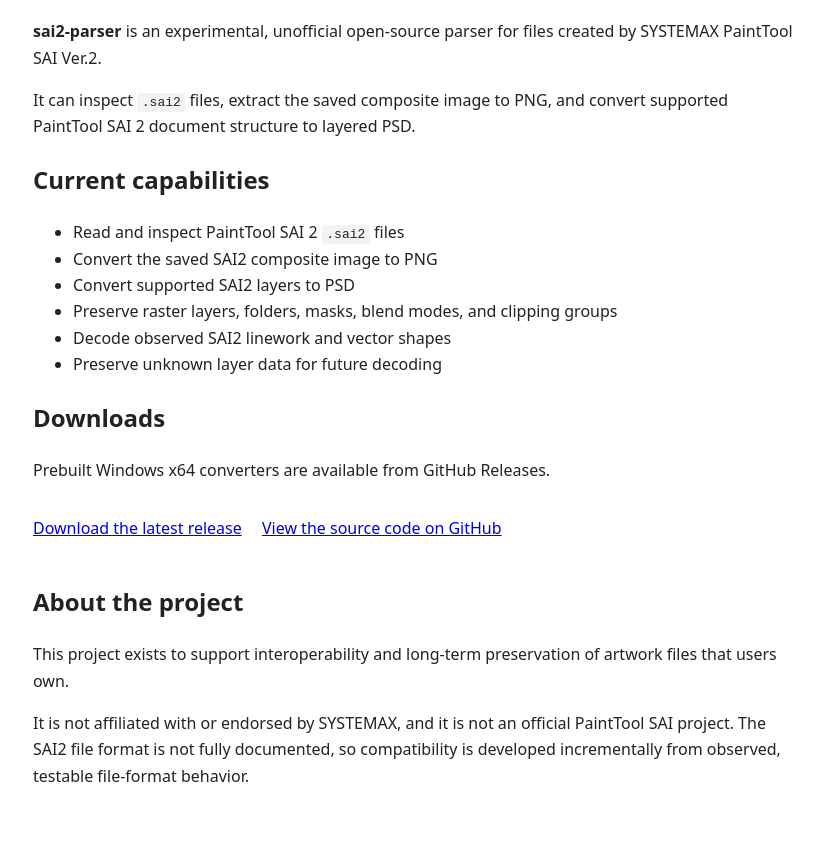
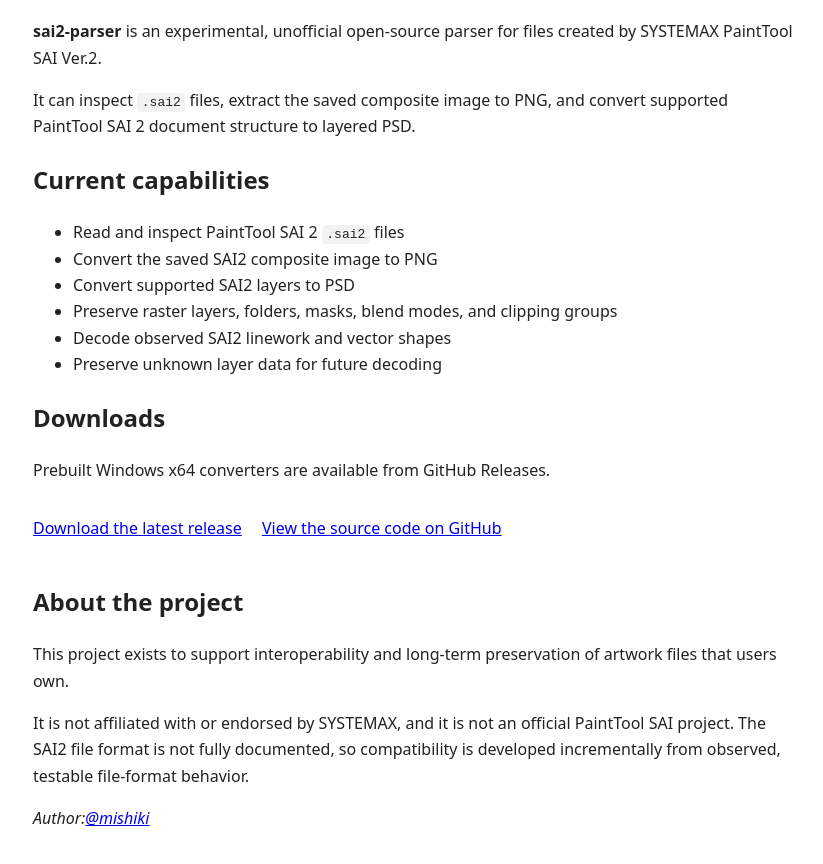
Before and after one commit to mishiki/sai2-parser, a plain HTML site: page docs/index.html in a window 1280 px wide. Shown: the part 140-1004 px from the top of the page, without its empty margins (227-1050 px from the left). Drawn offline with Linux system fonts and the light colour scheme.

Commit message:
Update index.html
Added the author line.

```diff
--- a/docs/index.html
+++ b/docs/index.html
@@ -72,5 +72,6 @@
     documented, so compatibility is developed incrementally from observed,
     testable file-format behavior.
   </p>
+  <address>Author:<a href="https://x.com/mishiki">@mishiki</a></address>
 </body>
 </html>
```
